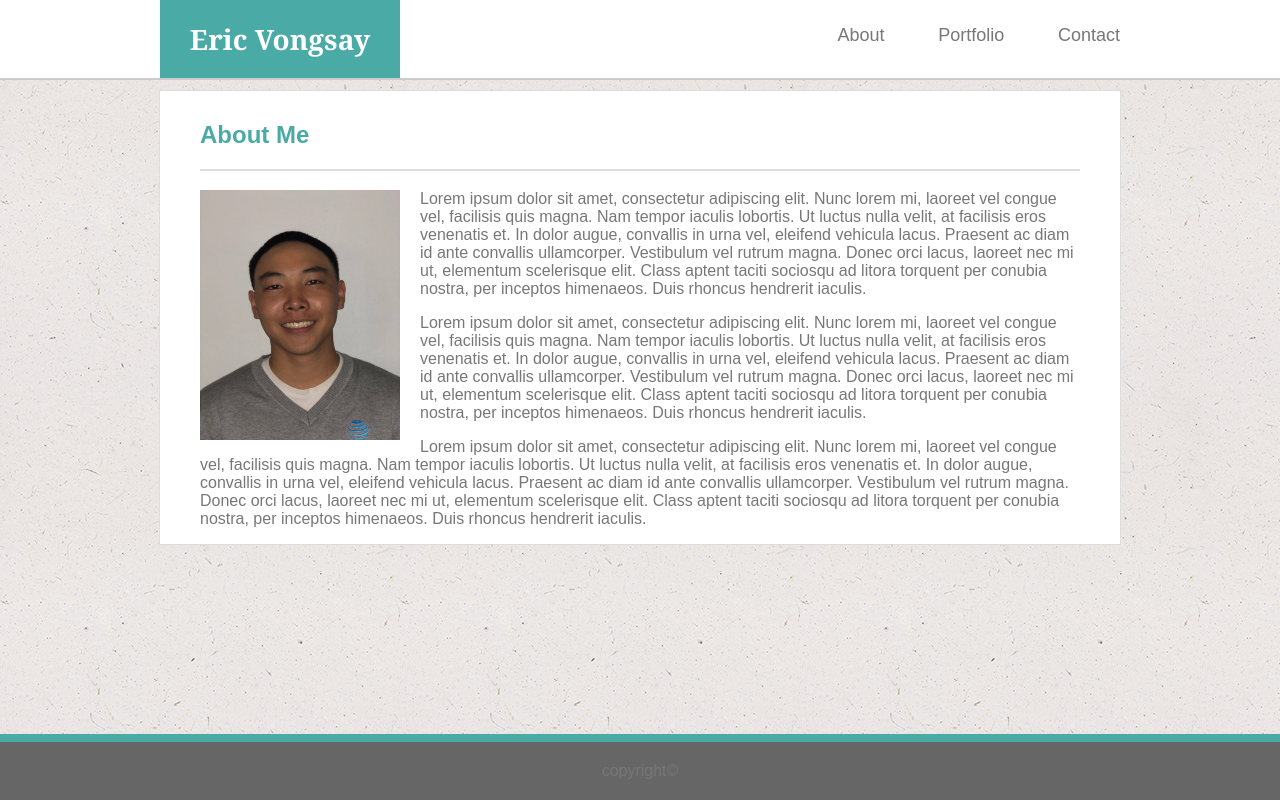
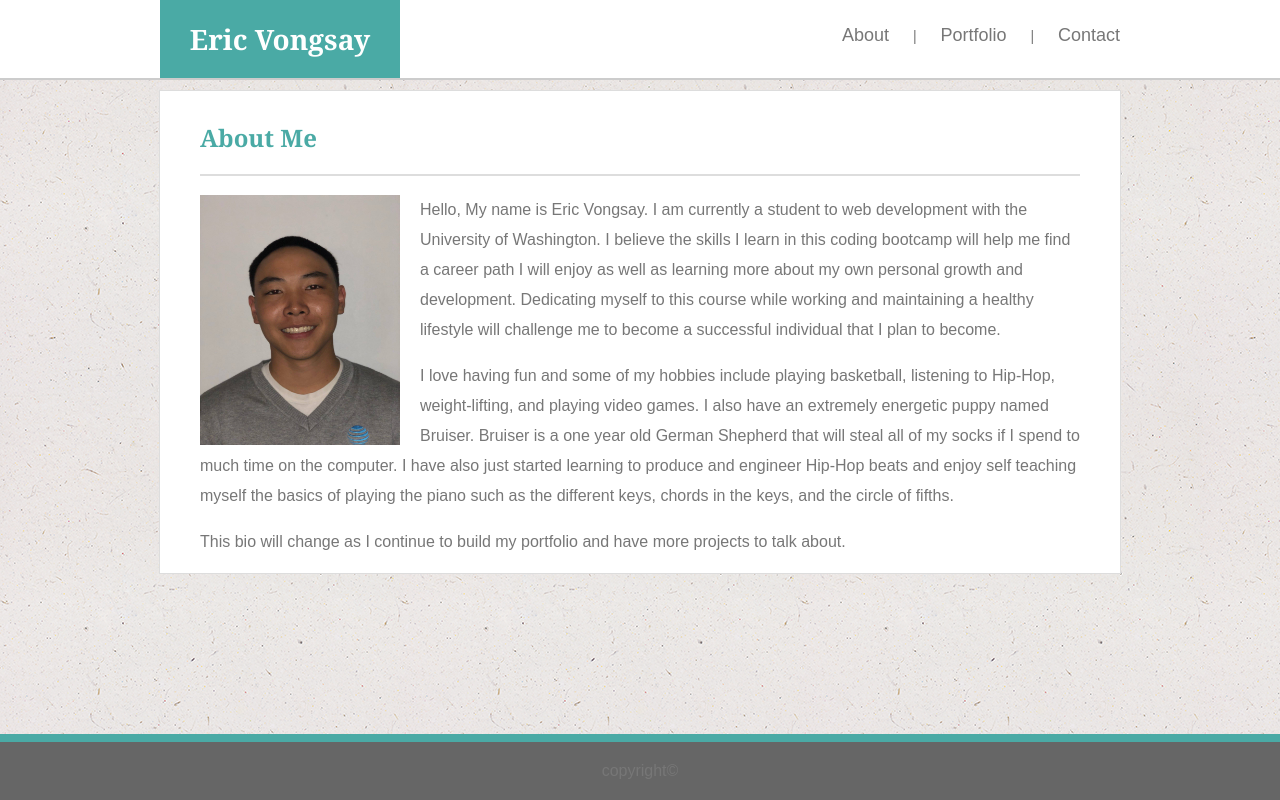
Before and after one commit to EricVongsay/Basic-Portfolio, a plain HTML site: page index.html in a window 1280 px wide. Drawn offline with Linux system fonts and the light colour scheme.

Commit message:
added correct font types and a bio about me

```diff
--- a/assets/css/style.css
+++ b/assets/css/style.css
@@ -7,10 +7,13 @@ body{
     flex-direction:column;
 }
 
+h1, h2, h3{
+    font-family: 'Georgia', Times, 'Times New Roman', serif;
+}
+
                                                     /* Everthing included in the header */
 .header{
     background-color: #ffffff;
-    font-family: 'Georgia', Times, "Times New Roman", serif;
     font-size: 14px;
     position: fixed;
     width: 100%;
@@ -50,7 +53,7 @@ nav ul{
 
 nav li{
     display: inline-block;
-    margin-left: 50px;
+    margin-left: 20px;
     padding-top:25px;
 }
 
@@ -183,3 +186,7 @@ input[type=submit]{
   #submit:hover{
       background-color:purple;
   }
+
+  .aboutme{
+      line-height:30px;
+  }
--- a/index.html
+++ b/index.html
@@ -22,8 +22,10 @@
                 <nav class="nav">
                     <ul>
                         <li class="link"><a href="index.html">About</a></li>
+                        <li>|</li>
 
                         <li class="link"><a href="./portfolio.html">Portfolio</a></li>
+                        <li>|</li>
 
                         <li><a href="contact.html">Contact</a></li>
                     </ul>
@@ -39,13 +41,13 @@
             <h2>About Me</h2>
 
             <img id="headshot" src="./Headshot.JPG" alt="Picture of me">
+            <div class="aboutme">
+                <p>Hello, My name is Eric Vongsay. I am currently a student to web development with the University of Washington. I believe the skills I learn in this coding bootcamp will help me find a career path I will enjoy as well as learning more about my own personal growth and development. Dedicating myself to this course while working and maintaining a healthy lifestyle will challenge me to become a successful individual that I plan to become.</p>
 
-            <p>Lorem ipsum dolor sit amet, consectetur adipiscing elit. Nunc lorem mi, laoreet vel congue vel, facilisis quis magna. Nam tempor iaculis lobortis. Ut luctus nulla velit, at facilisis eros venenatis et. In dolor augue, convallis in urna vel, eleifend vehicula lacus. Praesent ac diam id ante convallis ullamcorper. Vestibulum vel rutrum magna. Donec orci lacus, laoreet nec mi ut, elementum scelerisque elit. Class aptent taciti sociosqu ad litora torquent per conubia nostra, per inceptos himenaeos. Duis rhoncus hendrerit iaculis.</p>
+                <p>I love having fun and some of my hobbies include playing basketball, listening to Hip-Hop, weight-lifting, and playing video games. I also have an extremely energetic puppy named Bruiser. Bruiser is a one year old German Shepherd that will steal all of my socks if I spend to much time on the computer. I have also just started learning to produce and engineer Hip-Hop beats and enjoy self teaching myself the basics of playing the piano such as the different keys, chords in the keys, and the circle of fifths.</p>
 
-            <p>Lorem ipsum dolor sit amet, consectetur adipiscing elit. Nunc lorem mi, laoreet vel congue vel, facilisis quis magna. Nam tempor iaculis lobortis. Ut luctus nulla velit, at facilisis eros venenatis et. In dolor augue, convallis in urna vel, eleifend vehicula lacus. Praesent ac diam id ante convallis ullamcorper. Vestibulum vel rutrum magna. Donec orci lacus, laoreet nec mi ut, elementum scelerisque elit. Class aptent taciti sociosqu ad litora torquent per conubia nostra, per inceptos himenaeos. Duis rhoncus hendrerit iaculis.</p>
-
-            <p>Lorem ipsum dolor sit amet, consectetur adipiscing elit. Nunc lorem mi, laoreet vel congue vel, facilisis quis magna. Nam tempor iaculis lobortis. Ut luctus nulla velit, at facilisis eros venenatis et. In dolor augue, convallis in urna vel, eleifend vehicula lacus. Praesent ac diam id ante convallis ullamcorper. Vestibulum vel rutrum magna. Donec orci lacus, laoreet nec mi ut, elementum scelerisque elit. Class aptent taciti sociosqu ad litora torquent per conubia nostra, per inceptos himenaeos. Duis rhoncus hendrerit iaculis.</p>
-
+                <p>This bio will change as I continue to build my portfolio and have more projects to talk about.</p>
+            </div>
 
         </div>
         </div>
```
